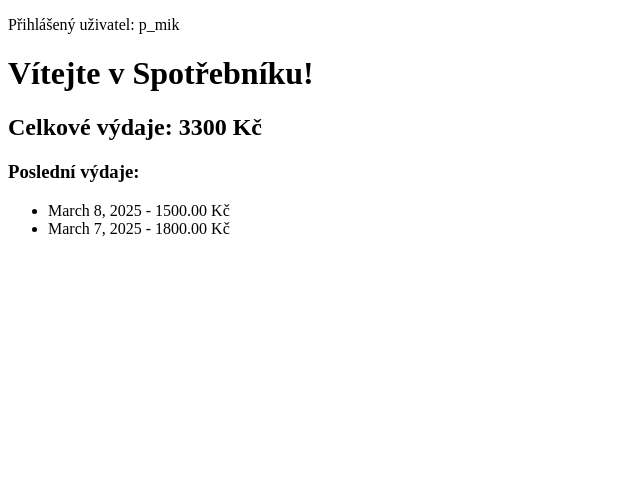
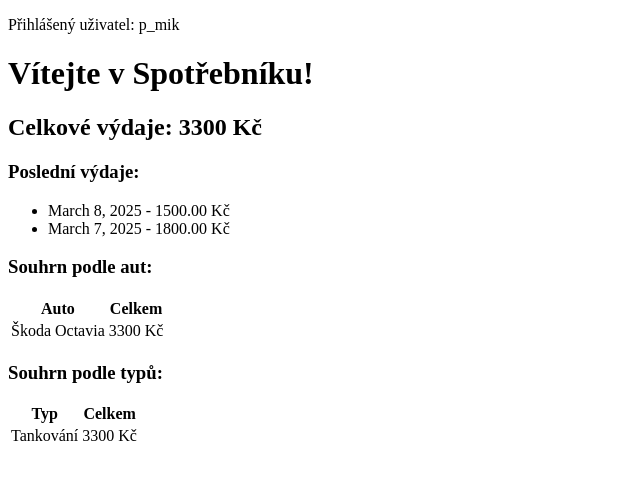
Before and after one commit to p-mik/Spotrebnik, a Django app: page / in a window 1280 px wide. Shown: the part 45-525 px from the top of the page, without its empty margins (0-640 px from the left). Run offline with Django 5.2, Linux system fonts and the light colour scheme; a user stored in the database is signed in; data comes from the database, SQL or seed files in the repository.

Commit message:
Přidej souhrn výdajů dle auta a typu

```diff
--- a/spotrebnik/vydaje/templates/home.html
+++ b/spotrebnik/vydaje/templates/home.html
@@ -13,6 +13,24 @@
                 <li>Žádné výdaje.</li>
             {% endfor %}
         </ul>
+        <h3>Souhrn podle aut:</h3>
+        <table>
+            <tr><th>Auto</th><th>Celkem</th></tr>
+            {% for souhrn in souhrn_podle_aut %}
+                <tr><td>{{ souhrn.auto__nazev }}</td><td>{{ souhrn.celkova_castka }} Kč</td></tr>
+            {% empty %}
+                <tr><td colspan="2">Žádná data.</td></tr>
+            {% endfor %}
+        </table>
+        <h3>Souhrn podle typů:</h3>
+        <table>
+            <tr><th>Typ</th><th>Celkem</th></tr>
+            {% for souhrn in souhrn_podle_typu %}
+                <tr><td>{{ souhrn.typ__nazev }}</td><td>{{ souhrn.celkova_castka }} Kč</td></tr>
+            {% empty %}
+                <tr><td colspan="2">Žádná data.</td></tr>
+            {% endfor %}
+        </table>
     {% else %}
         <h1>Vítejte v Spotřebníku!</h1>
         <p><a href="{% url 'prihlaseni' %}">Přihlásit se</a></p>
--- a/spotrebnik/vydaje/views.py
+++ b/spotrebnik/vydaje/views.py
@@ -80,9 +80,21 @@ def home(request):
     if request.user.is_authenticated:
         posledni_vydaje = Vydaj.objects.filter(uzivatel=request.user).order_by('-datum')[:5]
         celkove_vydaje = Vydaj.objects.filter(uzivatel=request.user).aggregate(Sum('castka'))
+        souhrn_podle_aut = (
+            Vydaj.objects.filter(uzivatel=request.user)
+            .values('auto__nazev')
+            .annotate(celkova_castka=Sum('castka'))
+        )
+        souhrn_podle_typu = (
+            Vydaj.objects.filter(uzivatel=request.user)
+            .values('typ__nazev')
+            .annotate(celkova_castka=Sum('castka'))
+        )
         return render(request, 'home.html', {
             'posledni_vydaje': posledni_vydaje,
             'celkove_vydaje': celkove_vydaje,
+            'souhrn_podle_aut': souhrn_podle_aut,
+            'souhrn_podle_typu': souhrn_podle_typu,
         })
     return render(request, 'home.html')
 
```
